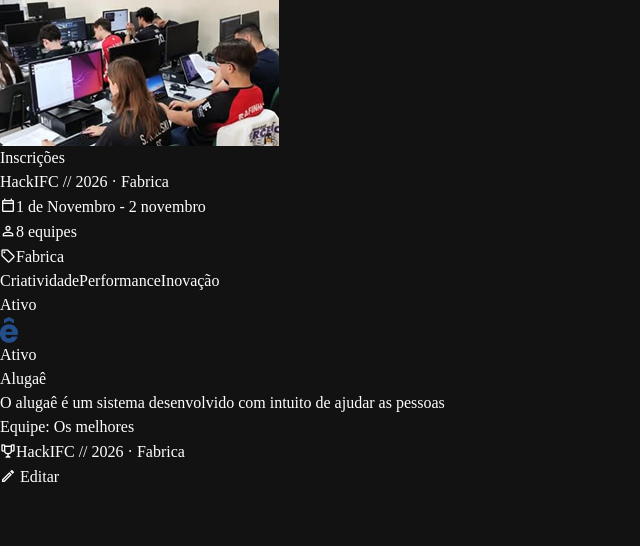
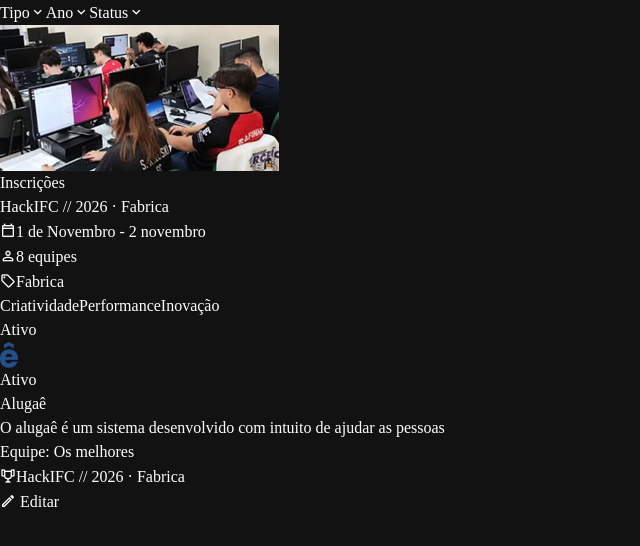
Before and after one commit to fabricadesoftware-ifc/fabricaHackathon_frontEnd, a Vue app: page / in a window 1280 px wide. Shown: the top 546 px of the page, without its empty margins (0-640 px from the left). Built offline with nearby package versions, Linux system fonts and the light colour scheme; a small style sheet from the web is missing.

Commit message:
Feat#18-Mudando componente AppSelect para ser generico reutilizavel

```diff
--- a/src/App.vue
+++ b/src/App.vue
@@ -2,10 +2,56 @@
   import EventCard from './components/ui/eventCard.vue';
   import StatusProject from './components/ui/statusProject.vue';
   import ProjectCard from './components/ui/projectCard.vue';
+  import AppSelect from '@/components/ui/AppSelect'
+import { ref } from 'vue'
 
+// --- Tipo ---
+const tipoOptions = [
+  { label: 'Frontend', value: 'frontend' },
+  { label: 'Backend', value: 'backend' },
+  { label: 'Fullstack', value: 'fullstack' },
+]
+const tipoSelecionado = ref<string | null>(null)
+
+// --- Ano ---
+const anoOptions = [
+  { label: '2023', value: '2023' },
+  { label: '2024', value: '2024' },
+  { label: '2025', value: '2025' },
+  { label: '2026', value: '2026' },
+]
+const anoSelecionado = ref<string | null>(null)
+
+// --- Status ---
+const statusOptions = [
+  { label: 'Ativo', value: 'ativo' },
+  { label: 'Inativo', value: 'inativo' },
+  { label: 'Pendente', value: 'pendente' },
+]
+const statusSelecionado = ref<string | null>(null)
 </script>
 
 <template>
+
+  <div class="flex gap-4">
+    <AppSelect
+      v-model="tipoSelecionado"
+      :options="tipoOptions"
+      placeholder="Tipo"
+    />
+
+    <AppSelect
+      v-model="anoSelecionado"
+      :options="anoOptions"
+      placeholder="Ano"
+    />
+
+    <AppSelect
+      v-model="statusSelecionado"
+      :options="statusOptions"
+      placeholder="Status"
+    />
+  </div>
   <div>
     <div>
         <EventCard
--- /dev/null
+++ b/src/components/ui/AppSelect/index.ts
@@ -0,0 +1,6 @@
+import AppSelect from './AppSelect.vue'
+import type { SelectOption } from './AppSelect.vue'
+
+export { AppSelect }
+export type { SelectOption }
+export default AppSelect
--- a/src/components/ui/SelectAno/index.ts
+++ /dev/null
@@ -1,2 +0,0 @@
-export { default as SelectAno } from './SelectAno.vue'
-export type { SelectOption } from './SelectAno.vue'
```
Also changed, not shown: src/components/ui/AppSelect/AppSelect.vue (renamed from src/components/ui/SelectAno/SelectAno.vue).
